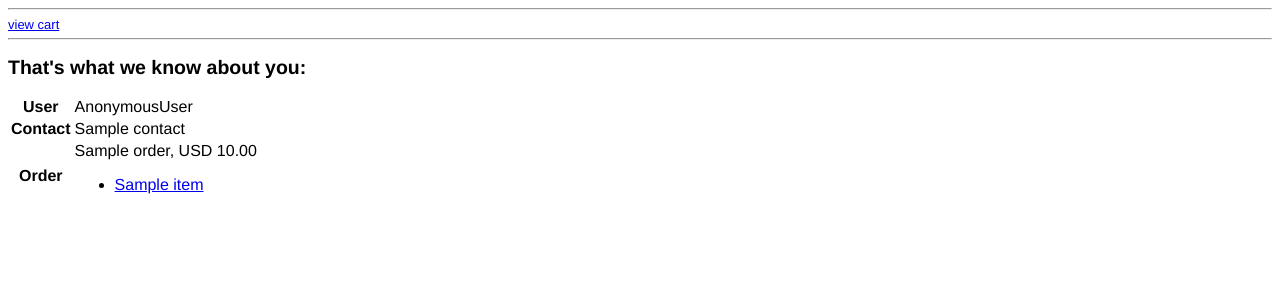
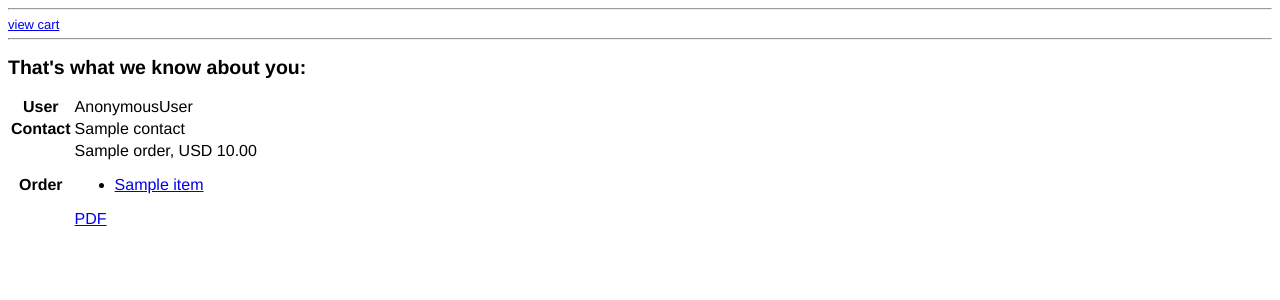
Before and after one commit to matthiask/plata, a Django app: template plata/shop/templates/base.html in a window 1280 px wide. Shown: the top 300 px of the page. Run offline with Django 3.2, Linux system fonts and the light colour scheme; the template is opened without the code that fills it: most values are stand-ins (such as "Sample title", 1, 10 or a date in 2020).

Commit message:
Show link to order PDF if available

```diff
--- a/plata/shop/templates/base.html
+++ b/plata/shop/templates/base.html
@@ -42,6 +42,9 @@ body {
                 <li><a href="{{ item.variation.get_absolute_url }}">{{ item }}</a></li>
                 {% endfor %}
             </ul>
+            {% if plata.order.id %}
+            <a href="{% url plata_blabla_pdf plata.order.id %}">PDF</a>
+            {% endif %}
         </td>
     </tr>
 </table>
--- a/plata/shop/views.py
+++ b/plata/shop/views.py
@@ -48,7 +48,7 @@ class Shop(object):
     def get_blabla_urls(self):
         from django.conf.urls.defaults import patterns, url
         return patterns('',
-            url(r'^pdf/(?P<order_id>\d+)/$', self.blabla_pdf),
+            url(r'^pdf/(?P<order_id>\d+)/$', self.blabla_pdf, name='plata_blabla_pdf'),
             )
 
     @property
```
